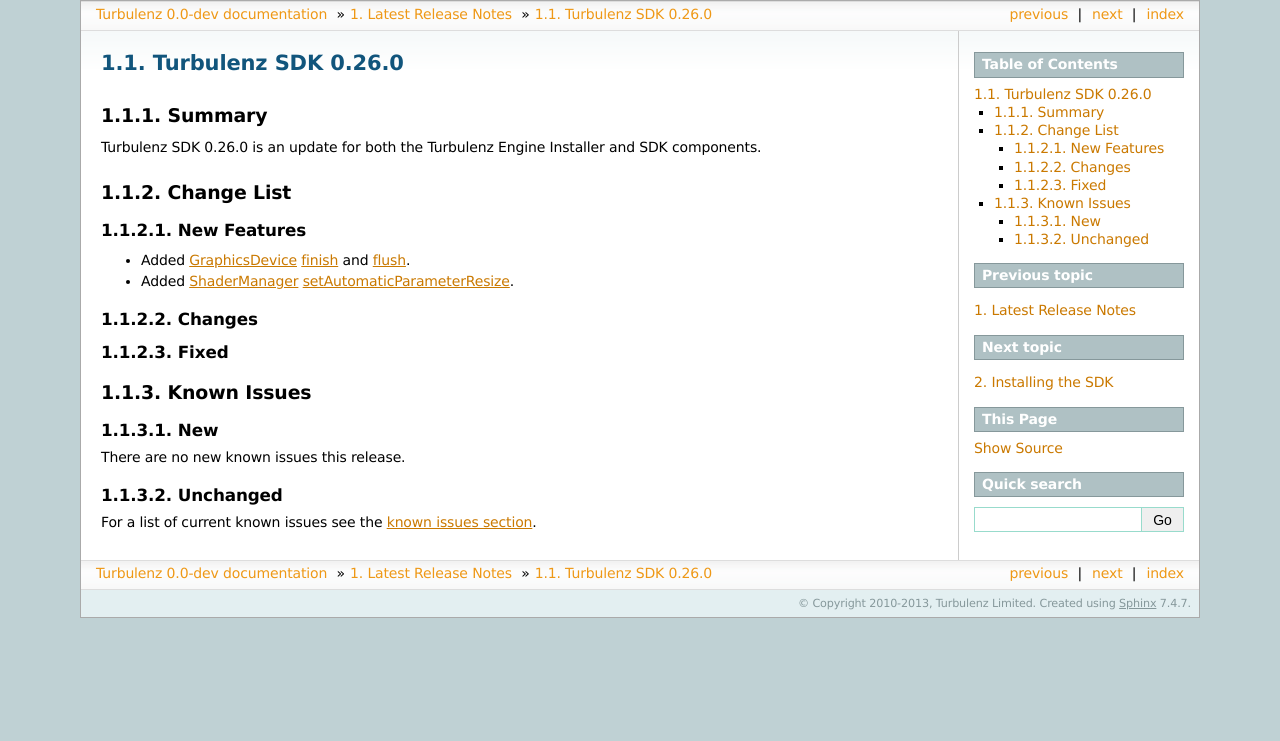
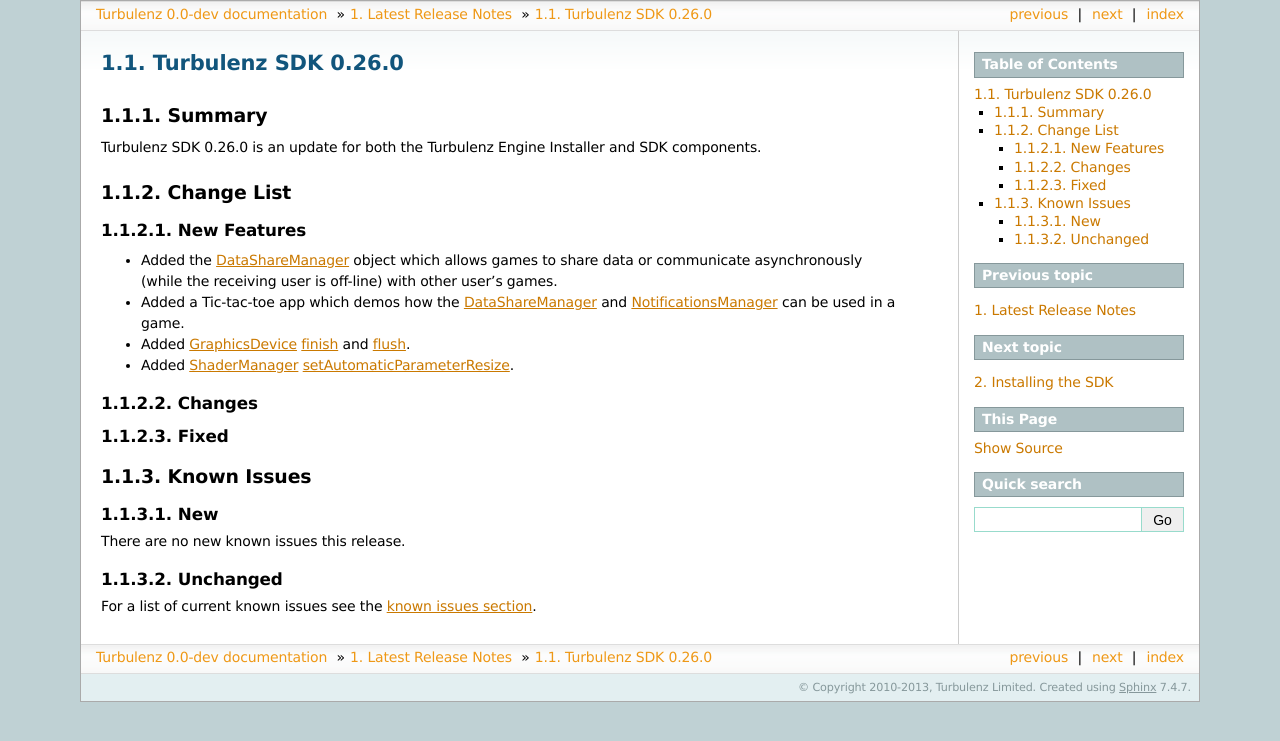
Before and after one commit to turbulenz/turbulenz_engine, a Sphinx documentation site: the page built from docs/source/release_notes/release_notes_0.26.0.rst, in a window 1280 px wide. Shown: the top 741 px of the page. Built offline with Sphinx 7.4.7, drawn with Linux system fonts in a browser that asks for light colours.

Commit message:
Added datashares to the release notes

```diff
--- a/docs/source/release_notes/release_notes_0.26.0.rst
+++ b/docs/source/release_notes/release_notes_0.26.0.rst
@@ -17,6 +17,10 @@
 New Features
 ------------
 
+* Added the :ref:`DataShareManager <datasharemanager>` object which allows games to share data or
+  communicate asynchronously (while the receiving user is off-line) with other user's games.
+* Added a Tic-tac-toe app which demos how the :ref:`DataShareManager <datasharemanager>` and
+  :ref:`NotificationsManager <notificationsmanager>` can be used in a game.
 * Added :ref:`GraphicsDevice  <graphicsdevice>` :ref:`finish <graphicsdevice_finish>` and :ref:`flush <graphicsdevice_flush>`.
 * Added :ref:`ShaderManager  <shadermanager>` :ref:`setAutomaticParameterResize <shadermanager_setautomaticparameterresize>`.
 
```
